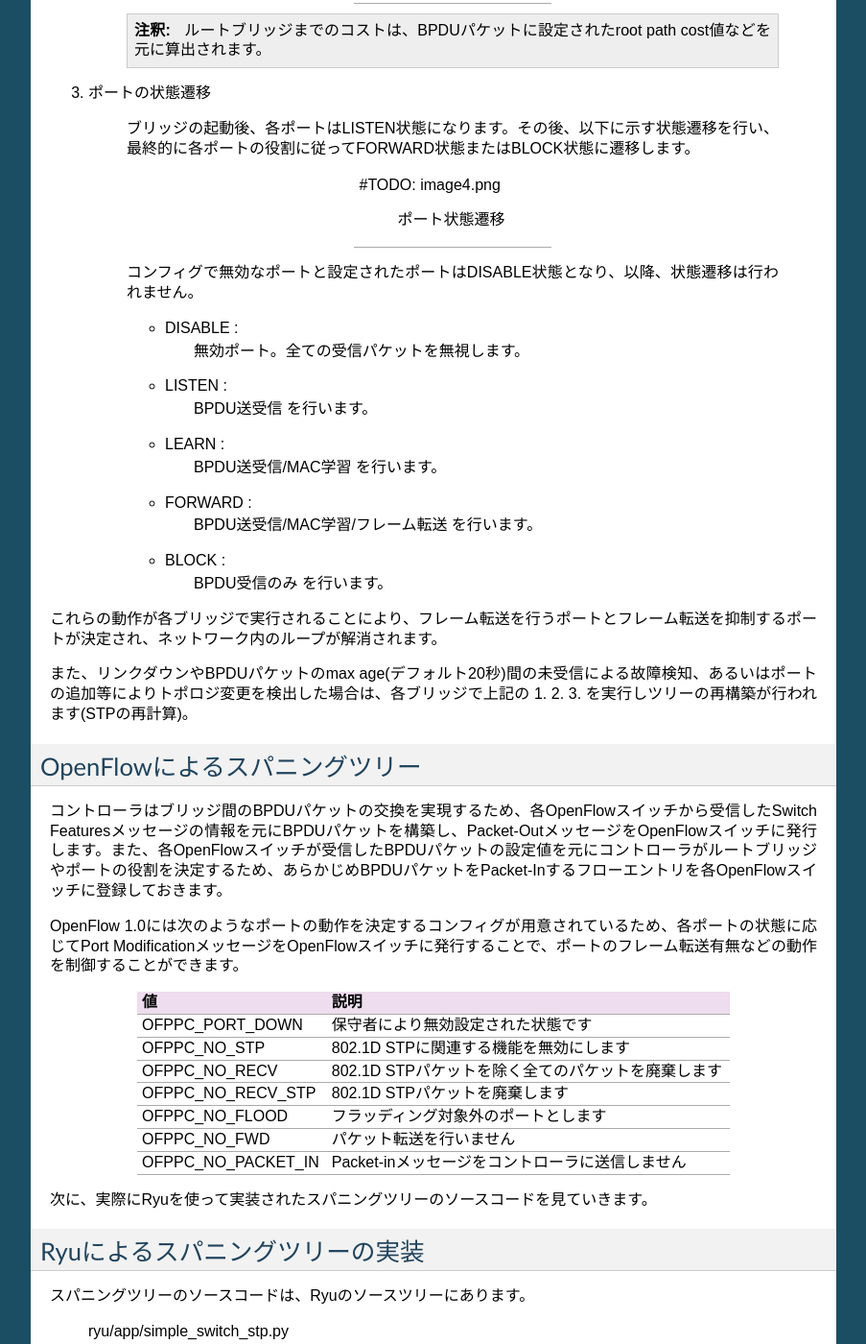
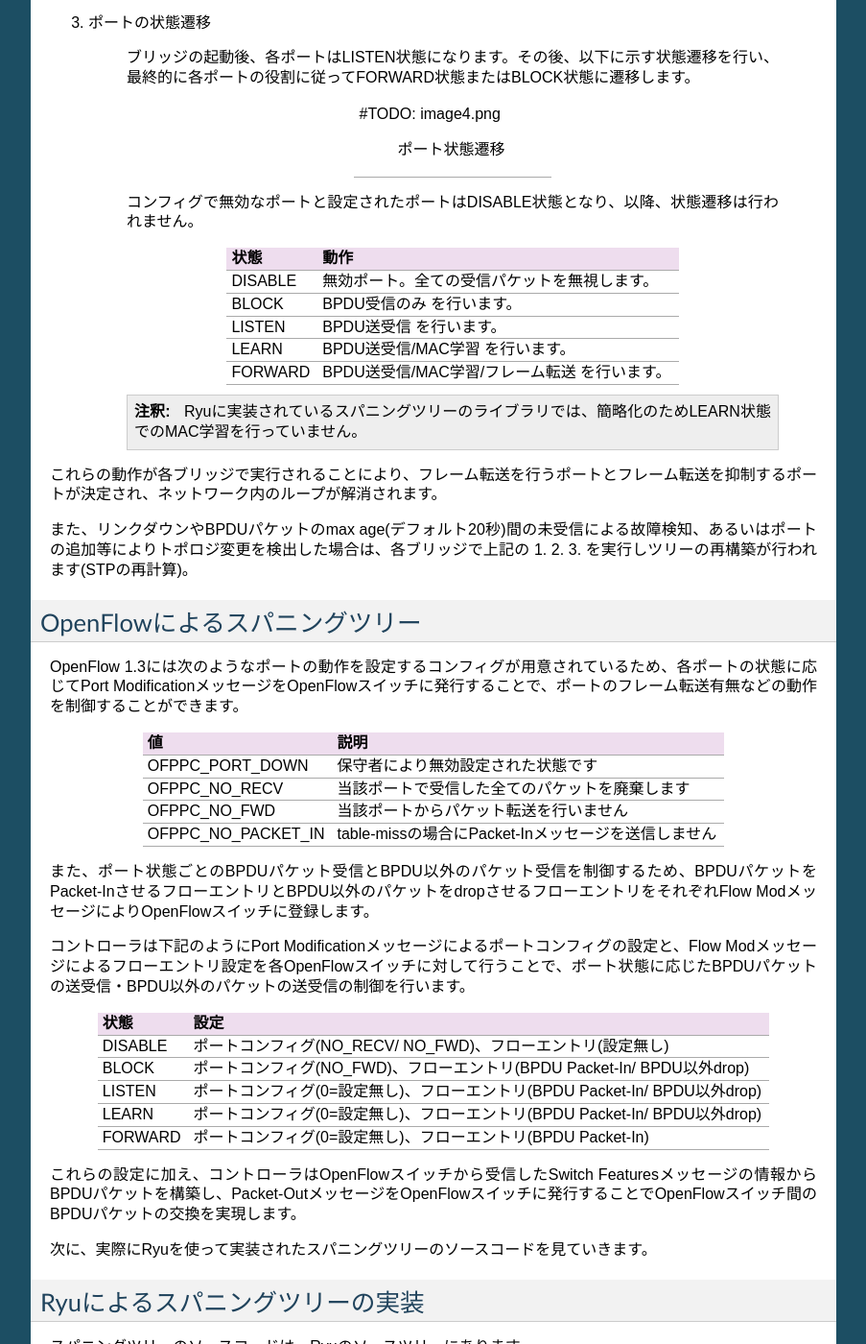
Before and after one commit to osrg/ryu-book, a Sphinx documentation site: the page built from ja/source/spanning_tree.rst, in a window 1280 px wide and 1400 px high, scrolled down 1285 px. Shown: the whole window at 96% size, without its empty margins (198-1101 px from the left). Built offline with Sphinx 7.4.7, drawn with Linux system fonts in a browser that asks for light colours; some of the changed text lies outside the part shown.

Commit message:
update stp

```diff
--- a/ja/source/spanning_tree.rst
+++ b/ja/source/spanning_tree.rst
@@ -4,11 +4,6 @@
 ======================
 
 本章では、Ryuを用いたスパニングツリーの実装方法を解説していきます。
-
-.. NOTE::
-
-    現時点のRyuにはOpenFlow 1.0にのみ対応したSTPアプリケーションが実装
-    されているため、本章ではOpenFlow 1.0を前提とした内容を記載しています。
 
 
 スパニングツリー
@@ -134,20 +129,20 @@ STPではブリッジ間でBPDU(Bridge Protocol Data Unit)パケットを相互
     コンフィグで無効なポートと設定されたポートはDISABLE状態となり、
     以降、状態遷移は行われません。
 
-    * DISABLE :
-        無効ポート。全ての受信パケットを無視します。
+    ======= ===========================================
+    状態    動作
+    ======= ===========================================
+    DISABLE 無効ポート。全ての受信パケットを無視します。
+    BLOCK   BPDU受信のみ を行います。
+    LISTEN  BPDU送受信 を行います。
+    LEARN   BPDU送受信/MAC学習 を行います。
+    FORWARD BPDU送受信/MAC学習/フレーム転送 を行います。
+    ======= ===========================================
 
-    * LISTEN :
-        BPDU送受信 を行います。
+    .. NOTE::
 
-    * LEARN :
-        BPDU送受信/MAC学習 を行います。
-
-    * FORWARD :
-        BPDU送受信/MAC学習/フレーム転送 を行います。
-
-    * BLOCK :
-        BPDU受信のみ を行います。
+        Ryuに実装されているスパニングツリーのライブラリでは、簡略化のため
+        LEARN状態でのMAC学習を行っていません。
 
 
 これらの動作が各ブリッジで実行されることにより、フレーム転送を行うポートと
@@ -162,28 +157,45 @@ STPではブリッジ間でBPDU(Bridge Protocol Data Unit)パケットを相互
 OpenFlowによるスパニングツリー
 ------------------------------
 
-コントローラはブリッジ間のBPDUパケットの交換を実現するため、各OpenFlowスイッチから
-受信したSwitch Featuresメッセージの情報を元にBPDUパケットを構築し、
-Packet-OutメッセージをOpenFlowスイッチに発行します。また、各OpenFlowスイッチが
-受信したBPDUパケットの設定値を元にコントローラがルートブリッジやポートの
-役割を決定するため、あらかじめBPDUパケットをPacket-Inするフローエントリを
-各OpenFlowスイッチに登録しておきます。
-
-OpenFlow 1.0には次のようなポートの動作を決定するコンフィグが用意されているため、
+OpenFlow 1.3には次のようなポートの動作を設定するコンフィグが用意されているため、
 各ポートの状態に応じてPort ModificationメッセージをOpenFlowスイッチに発行することで、
 ポートのフレーム転送有無などの動作を制御することができます。
 
-    ================== ==================================================
+
+    ================== ===================================================
     値                 説明
-    ================== ==================================================
+    ================== ===================================================
     OFPPC_PORT_DOWN    保守者により無効設定された状態です
-    OFPPC_NO_STP       802.1D STPに関連する機能を無効にします
-    OFPPC_NO_RECV  　  802.1D STPパケットを除く全てのパケットを廃棄します
-    OFPPC_NO_RECV_STP  802.1D STPパケットを廃棄します
-    OFPPC_NO_FLOOD     フラッディング対象外のポートとします
-    OFPPC_NO_FWD       パケット転送を行いません
-    OFPPC_NO_PACKET_IN Packet-inメッセージをコントローラに送信しません
-    ================== ==================================================
+    OFPPC_NO_RECV      当該ポートで受信した全てのパケットを廃棄します
+    OFPPC_NO_FWD       当該ポートからパケット転送を行いません
+    OFPPC_NO_PACKET_IN table-missの場合にPacket-Inメッセージを送信しません
+    ================== ===================================================
+
+
+また、ポート状態ごとのBPDUパケット受信とBPDU以外のパケット受信を制御するため、
+BPDUパケットをPacket-InさせるフローエントリとBPDU以外のパケットをdropさせる
+フローエントリをそれぞれFlow ModメッセージによりOpenFlowスイッチに登録します。
+
+
+コントローラは下記のようにPort Modificationメッセージによるポートコンフィグの設定と、
+Flow Modメッセージによるフローエントリ設定を各OpenFlowスイッチに対して行うことで、
+ポート状態に応じたBPDUパケットの送受信・BPDU以外のパケットの送受信の制御を行います。
+
+    ======= ==========================================================================
+    状態    設定
+    ======= ==========================================================================
+    DISABLE ポートコンフィグ(NO_RECV/ NO_FWD)、フローエントリ(設定無し)
+    BLOCK   ポートコンフィグ(NO_FWD)、フローエントリ(BPDU Packet-In/ BPDU以外drop)
+    LISTEN  ポートコンフィグ(0=設定無し)、フローエントリ(BPDU Packet-In/ BPDU以外drop)
+    LEARN   ポートコンフィグ(0=設定無し)、フローエントリ(BPDU Packet-In/ BPDU以外drop)
+    FORWARD ポートコンフィグ(0=設定無し)、フローエントリ(BPDU Packet-In)
+    ======= ==========================================================================
+
+
+これらの設定に加え、コントローラはOpenFlowスイッチから受信したSwitch Features
+メッセージの情報からBPDUパケットを構築し、Packet-OutメッセージをOpenFlowスイッチに
+発行することでOpenFlowスイッチ間のBPDUパケットの交換を実現します。
+
 
 次に、実際にRyuを使って実装されたスパニングツリーのソースコードを見ていきます。
 
```
